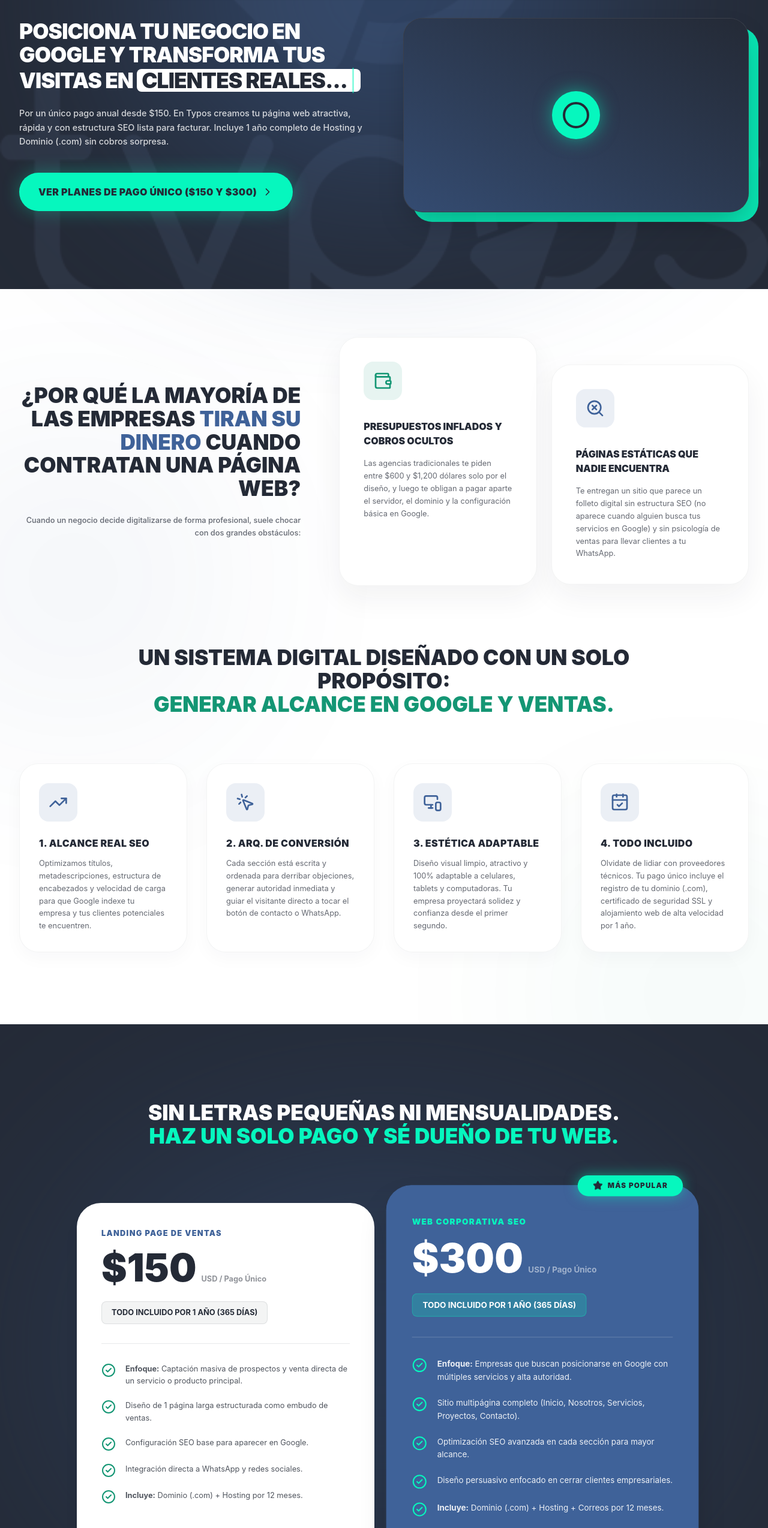
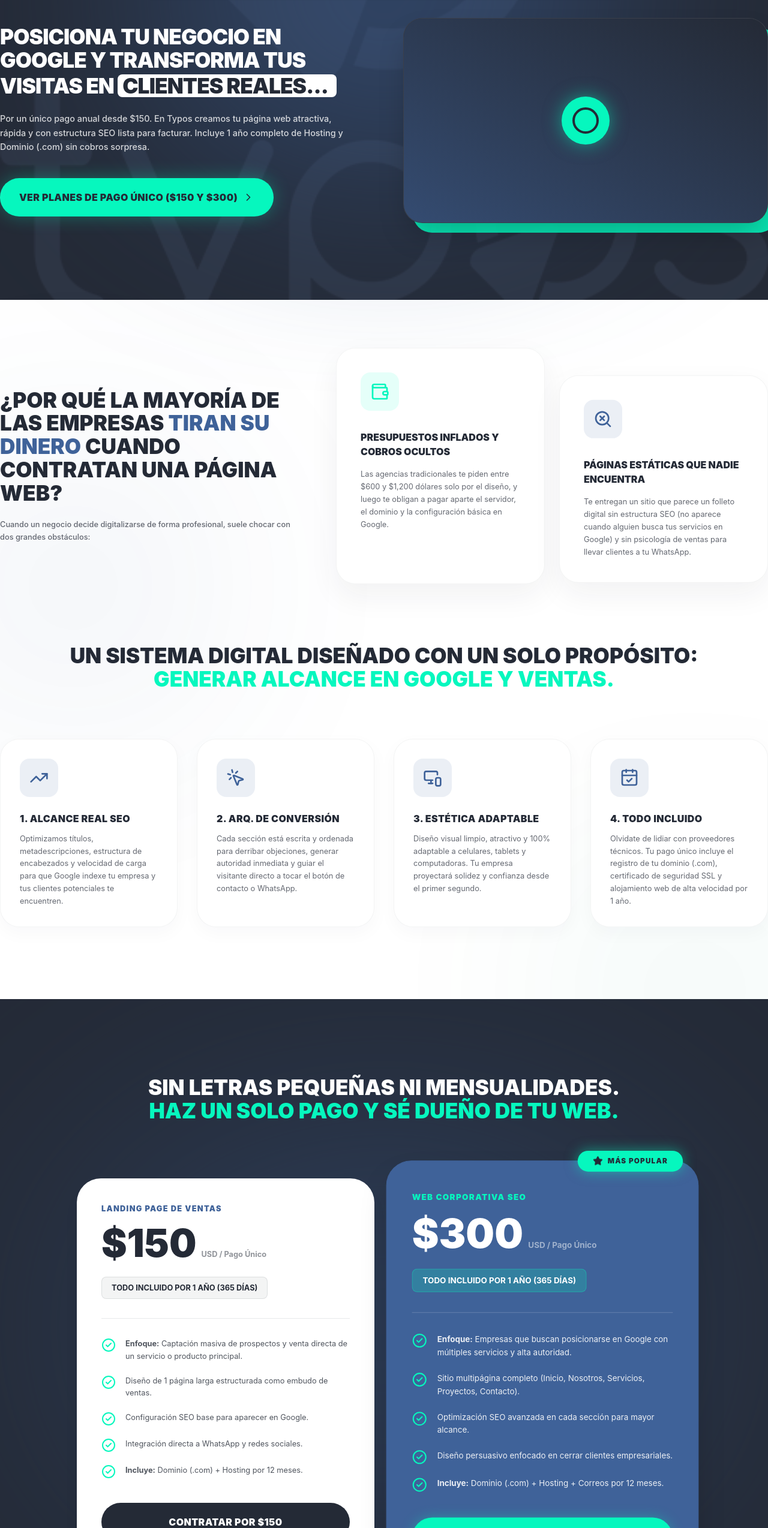
Before and after one commit to Sebas4220/nodelabs, a React (Vite) app: page / in a window 1280 px wide. Shown: the part 178-2726 px from the top of the page at 60% size. Built offline with nearby package versions, Linux system fonts and the light colour scheme.

Commit message:
Add files via upload

```diff
--- a/src/App.jsx
+++ b/src/App.jsx
@@ -25,11 +25,11 @@ export default function LandingPage() {
     if (text1.length < phrase1.length) {
       timeout = setTimeout(() => {
         setText1(phrase1.slice(0, text1.length + 1));
-      }, 25);
+      }, 50);
     } else if (text2.length < phrase2.length) {
       timeout = setTimeout(() => {
         setText2(phrase2.slice(0, text2.length + 1));
-      }, 70);
+      }, 50);
     }
     return () => clearTimeout(timeout);
   }, [text1, text2]);
@@ -49,7 +49,7 @@ export default function LandingPage() {
         <div className="absolute top-[-20%] left-1/2 -translate-x-1/2 w-[800px] h-[600px] bg-[#3f6299] rounded-full blur-[150px] opacity-50 pointer-events-none"></div>
 
         {/* HEADER SEMÁNTICO */}
-        <header className="relative z-10 py-6 px-4 sm:px-6 lg:px-8 max-w-7xl mx-auto flex items-center justify-between">
+        <header className="relative z-10 py-6 max-w-7xl mx-auto flex items-center justify-between">
           {/* Logo */}
           <a href="/" className=" cursor-pointer hover:scale-105 transition-transform duration-300 block">
             <img
@@ -91,22 +91,22 @@ export default function LandingPage() {
           </div>
         </section>
 
-        <section className="relative z-10 pt-8 pb-25 md:pb-32 px-4 sm:px-6 lg:px-8 max-w-7xl mx-auto">
+        <section className="relative z-10 pt-8 pb-25 md:pb-32 max-w-7xl mx-auto">
           <div className="grid lg:grid-cols-2 gap-16 items-center">
 
             {/* COLUMNA IZQUIERDA: Textos y Botón */}
             <div className="flex flex-col items-center lg:items-start text-center lg:text-left">
 
               {/* H1 Principal con Efecto Typewriter */}
-              <h1 className="text-[1.7rem] md:text-[2.2rem] font-black tracking-tight text-white mb-6 leading-[1.1] uppercase min-h-[140px] md:min-h-[110px]">
+              <h1 className="text-[1.5rem] md:text-[2.2rem] font-black tracking-tight text-white mb-6 leading-[1.1] uppercase min-h-[90px] md:min-h-[110px]">
                 {text1}
                 {text1.length < phrase1.length && (
-                  <span className="animate-pulse font-light text-[#06f7be]">|</span>
+                  <span className="animate-pulse font-light text-[transparent]">|</span>
                 )}
                 {text1.length === phrase1.length && (
-                  <span className="bg-[#ffffff] text-[#242a36] px-2 rounded-lg inline-block mt-1">
+                  <span className="bg-[#ffffff] text-[#242a36] ps-2 rounded-lg inline-block mt-1">
                     {text2}
-                    <span className="animate-pulse font-light text-[#06f7be] ml-1">|</span>
+                    <span className="animate-pulse font-light text-[transparent] ml-1">|</span>
                   </span>
                 )}
               </h1>
@@ -156,14 +156,14 @@ export default function LandingPage() {
 
         {/* SECCIÓN 2: AGITACIÓN DEL PROBLEMA */}
         <section id="problema" className="py-20 relative">
-          <div className="max-w-7xl mx-auto px-4 sm:px-6 lg:px-8">
+          <div className="max-w-7xl mx-auto ">
             <div className="grid lg:grid-cols-12 gap-16 items-center">
 
               <div className="lg:col-span-5 text-left">
-                <h2 className="text-[1.7rem] md:text-end text-center md:text-[2.2rem] font-black text-[#242a36] mb-6 leading-[1.1] uppercase">
+                <h2 className="text-[1.5rem] md:text-start text-center md:text-[2.2rem] font-black text-[#242a36] mb-6 leading-[1.1] uppercase">
                   ¿Por qué la mayoría de las empresas <span className="text-[#3f6299]">tiran su dinero</span> cuando contratan una página web?
                 </h2>
-                <p className="text-[0.8rem] md:text-end text-center md:text-[0.8rem] text-[#242a36]/70 leading-relaxed font-medium">
+                <p className="text-[0.8rem] md:text-start text-center md:text-[0.8rem] text-[#242a36]/70 leading-relaxed font-medium">
                   Cuando un negocio decide digitalizarse de forma profesional, suele chocar con dos grandes obstáculos:
                 </p>
               </div>
@@ -171,10 +171,10 @@ export default function LandingPage() {
               <div className="lg:col-span-7 grid sm:grid-cols-2 gap-6">
                 {/* Tarjeta Problema 1 */}
                 <div className="bg-[#ffffff] p-10 rounded-[2rem] shadow-[0_20px_50px_rgba(36,42,54,0.06)] border border-[#242a36]/5 animate-[float_6s_ease-in-out_infinite] hover:shadow-[0_30px_60px_rgba(36,42,54,0.12)] transition-shadow duration-300 group cursor-default">
-                  <div className="w-16 h-16 bg-[#149674]/10 rounded-2xl flex items-center justify-center mb-8 group-hover:bg-[#149674] transition-colors duration-300">
-                    <Wallet className="w-8 h-8 text-[#149674] group-hover:text-white group-hover:-rotate-6 group-hover:scale-110 transition-all duration-300" />
+                  <div className="w-16 h-16 bg-[#06f7be]/10 rounded-2xl flex items-center justify-center mb-8 group-hover:bg-[#06f7be] transition-colors duration-300">
+                    <Wallet className="w-8 h-8 text-[#06f7be] group-hover:text-white group-hover:-rotate-6 group-hover:scale-110 transition-all duration-300" />
                   </div>
-                  <h3 className="text-[1rem] font-black text-[#242a36] mb-4 uppercase group-hover:text-[#149674] transition-colors duration-300">Presupuestos inflados y cobros ocultos</h3>
+                  <h3 className="text-[1rem] font-black text-[#242a36] mb-4 uppercase group-hover:text-[#06f7be] transition-colors duration-300">Presupuestos inflados y cobros ocultos</h3>
                   <p className="text-[#242a36]/70 leading-relaxed text-[0.8rem]">
                     Las agencias tradicionales te piden entre $600 y $1,200 dólares solo por el diseño, y luego te obligan a pagar aparte el servidor, el dominio y la configuración básica en Google.
                   </p>
@@ -197,10 +197,10 @@ export default function LandingPage() {
 
         {/* SECCIÓN 3 Y 4: MECANISMO DE RESULTADOS */}
         <section id="solucion" className="md:pt-5 pt-10 pb-30 relative">
-          <div className="max-w-7xl mx-auto px-4 sm:px-6 lg:px-8">
-            <div className="text-center max-w-4xl mx-auto mb-20">
-              <h2 className="text-[1.7rem] md:text-[2.2rem] font-black text-[#242a36] leading-[1.1] uppercase">
-                Un sistema digital diseñado con un solo propósito: <br/><span className="text-[#149674]">generar alcance en Google y ventas.</span>
+          <div className="max-w-7xl mx-auto">
+            <div className="text-center max-w-6xl mx-auto mb-20">
+              <h2 className="text-[1.5rem] md:text-[2.2rem] font-black text-[#242a36] leading-[1.1] uppercase">
+                Un sistema digital diseñado con un solo propósito: <br/><span className="text-[#06f7be]">generar alcance en Google y ventas.</span>
               </h2>
             </div>
 
@@ -268,9 +268,9 @@ export default function LandingPage() {
         <section id="planes" className="md:py-32 py-25 bg-[#242a36] relative overflow-hidden">
           <div className="absolute top-1/2 left-1/2 -translate-x-1/2 -translate-y-1/2 w-[1000px] h-[600px] bg-[#3f6299] rounded-full blur-[200px] opacity-40 pointer-events-none"></div>
 
-          <div className="max-w-7xl mx-auto px-4 sm:px-6 lg:px-8 relative z-10">
-            <div className="text-center max-w-5xl mx-auto mb-20">
-              <h2 className="text-[1.7rem] md:text-[2.2rem] font-black text-[#ffffff] leading-[1.1] uppercase">
+          <div className="max-w-7xl mx-auto relative z-10">
+            <div className="text-center max-w-7xl mx-auto mb-20">
+              <h2 className="text-[1.5rem] md:text-[2.2rem] font-black text-[#ffffff] leading-[1.1] uppercase">
                 Sin letras pequeñas ni mensualidades.<br /> <span className="text-[#06f7be]">Haz un solo pago y sé dueño de tu web.</span>
               </h2>
             </div>
@@ -293,23 +293,23 @@ export default function LandingPage() {
 
                 <ul className="space-y-5 mb-10" aria-label="Características del plan Landing Page">
                   <li className="flex items-start group/list">
-                    <CheckCircle2 className="w-6 h-6 text-[#149674] mr-4 shrink-0 group-hover/list:scale-110 transition-transform" />
+                    <CheckCircle2 className="w-6 h-6 text-[#06f7be] mr-4 shrink-0 group-hover/list:scale-110 transition-transform" />
                     <span className="text-[#242a36]/80 text-[0.8rem] leading-relaxed"><strong>Enfoque:</strong> Captación masiva de prospectos y venta directa de un servicio o producto principal.</span>
                   </li>
                   <li className="flex items-start group/list">
-                    <CheckCircle2 className="w-6 h-6 text-[#149674] mr-4 shrink-0 group-hover/list:scale-110 transition-transform" />
+                    <CheckCircle2 className="w-6 h-6 text-[#06f7be] mr-4 shrink-0 group-hover/list:scale-110 transition-transform" />
                     <span className="text-[#242a36]/80 text-[0.8rem] leading-relaxed">Diseño de 1 página larga estructurada como embudo de ventas.</span>
                   </li>
                   <li className="flex items-start group/list">
-                    <CheckCircle2 className="w-6 h-6 text-[#149674] mr-4 shrink-0 group-hover/list:scale-110 transition-transform" />
+                    <CheckCircle2 className="w-6 h-6 text-[#06f7be] mr-4 shrink-0 group-hover/list:scale-110 transition-transform" />
                     <span className="text-[#242a36]/80 text-[0.8rem] leading-relaxed">Configuración SEO base para aparecer en Google.</span>
                   </li>
                   <li className="flex items-start group/list">
-                    <CheckCircle2 className="w-6 h-6 text-[#149674] mr-4 shrink-0 group-hover/list:scale-110 transition-transform" />
+                    <CheckCircle2 className="w-6 h-6 text-[#06f7be] mr-4 shrink-0 group-hover/list:scale-110 transition-transform" />
                     <span className="text-[#242a36]/80 text-[0.8rem] leading-relaxed">Integración directa a WhatsApp y redes sociales.</span>
                   </li>
                   <li className="flex items-start group/list">
-                    <CheckCircle2 className="w-6 h-6 text-[#149674] mr-4 shrink-0 group-hover/list:scale-110 transition-transform" />
+                    <CheckCircle2 className="w-6 h-6 text-[#06f7be] mr-4 shrink-0 group-hover/list:scale-110 transition-transform" />
                     <span className="text-[#242a36]/80 text-[0.8rem] leading-relaxed"><strong>Incluye:</strong> Dominio (.com) + Hosting por 12 meses.</span>
                   </li>
                 </ul>
```
